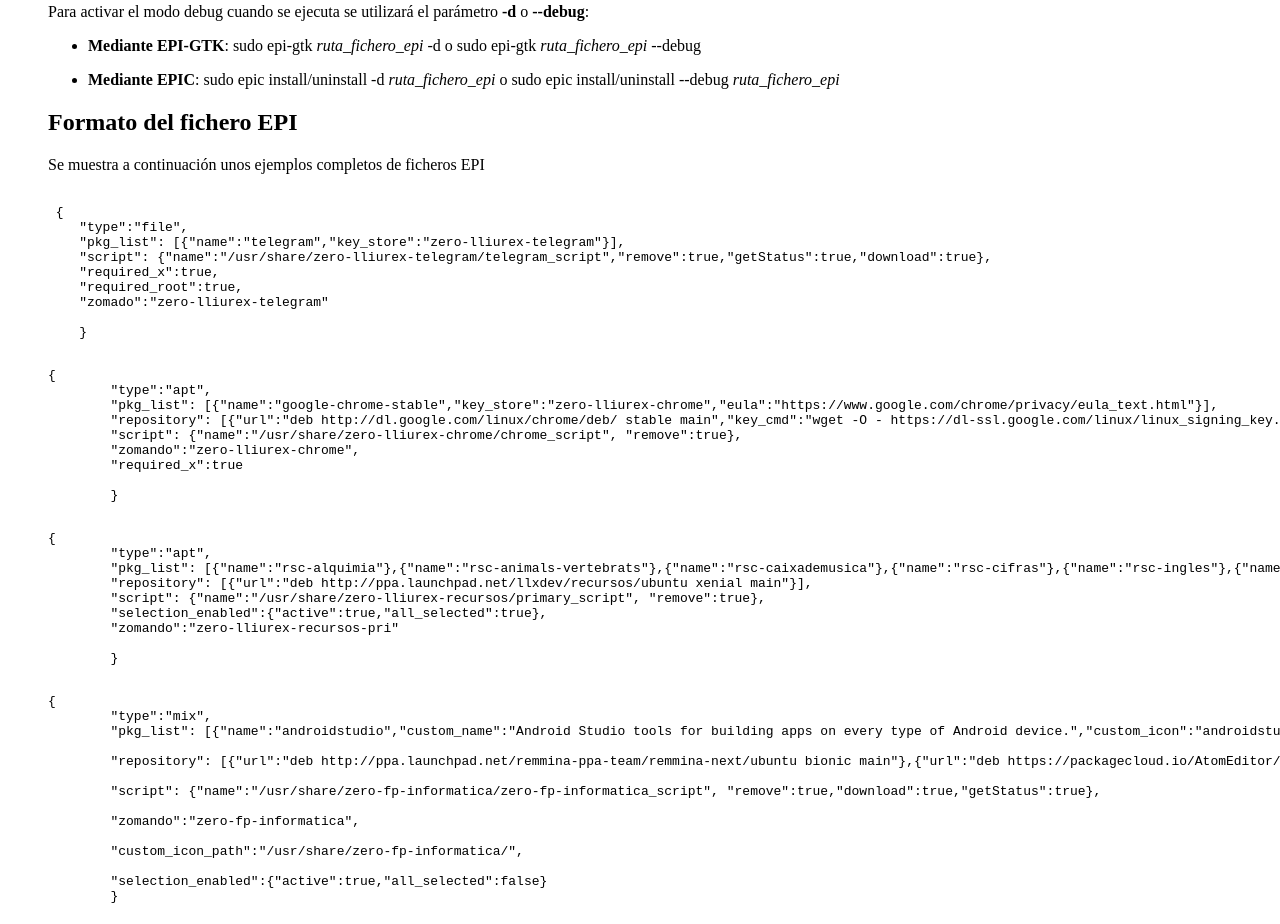
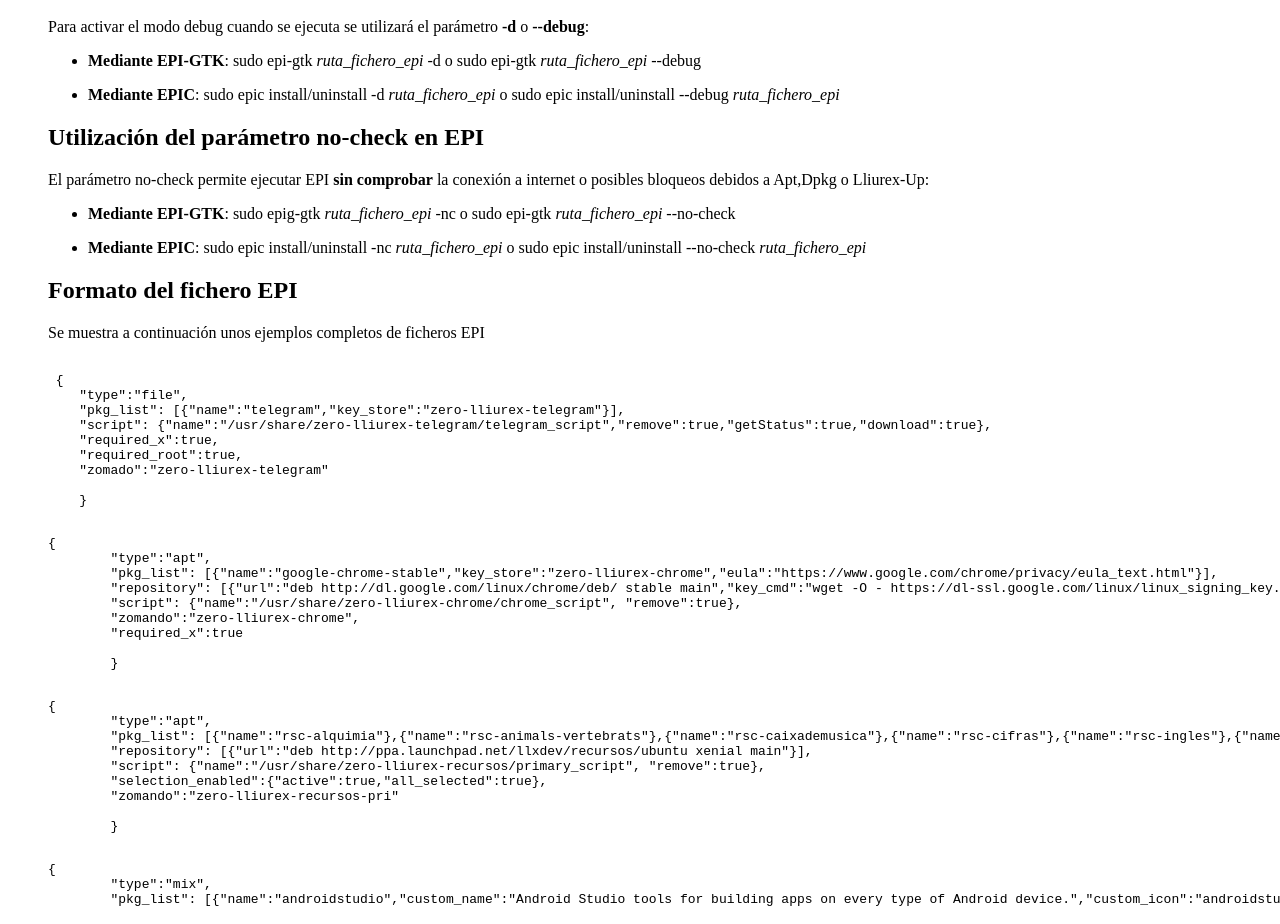
Before and after one commit to lliurex/lliurex.github.io, a website: page EPI/Guia_Epi.html in a window 1280 px wide. Shown: the part 4459-5383 px from the top of the page. Drawn offline with Linux system fonts and the light colour scheme.

Commit message:
Updated EPI doc

```diff
--- a/EPI/Guia_Epi.html
+++ b/EPI/Guia_Epi.html
@@ -131,6 +131,7 @@ Por convención los ficheros se instalaran en la ruta /usr/share/NOMBREDELPAQUET
 				-h --help : Show help
 				-u --unattended: Run the install/uninstall without prompting for user confirmation
 				-d --debug: Run the install/uninstall in debug mode
+				-n --no-check: Run the install/uninstall without check internet connection and apt,dpkg or lliurex-up locks
 		</code></pre>
 	</ui>
 
@@ -220,7 +221,16 @@ Por convención los ficheros se instalaran en la ruta /usr/share/NOMBREDELPAQUET
 <p>Para activar el modo debug cuando se ejecuta se utilizará el parámetro <strong>-d</strong> o <strong>--debug</strong>:
 	<ul><li><strong>Mediante EPI-GTK</strong>: sudo epi-gtk <em>ruta_fichero_epi</em> -d o sudo epi-gtk <em>ruta_fichero_epi</em> --debug</li></ul>
 	<ul><li><strong>Mediante EPIC</strong>: sudo epic install/uninstall -d <em>ruta_fichero_epi</em> o sudo epic install/uninstall --debug <em>ruta_fichero_epi</em></li></ul>
+
+
+<h2 id="NoCheck">Utilización del parámetro no-check en EPI</h2>
+
+<p>El parámetro no-check permite ejecutar EPI <strong>sin comprobar</strong> la conexión a internet o posibles bloqueos debidos a Apt,Dpkg o Lliurex-Up:
+    <ul><li><strong>Mediante EPI-GTK</strong>: sudo epig-gtk <em>ruta_fichero_epi</em> -nc o sudo epi-gtk <em>ruta_fichero_epi</em> --no-check</li></ul>
+    <ul><li><strong>Mediante EPIC</strong>: sudo epic install/uninstall -nc <em>ruta_fichero_epi</em> o sudo epic install/uninstall --no-check <em>ruta_fichero_epi</em></li></ul>
+
 <h2 id="formatodelficheroEPI">Formato del fichero EPI</h2>
+
 <p>Se muestra a continuación unos ejemplos completos de ficheros EPI </p>
 <pre><code>
  {
```
